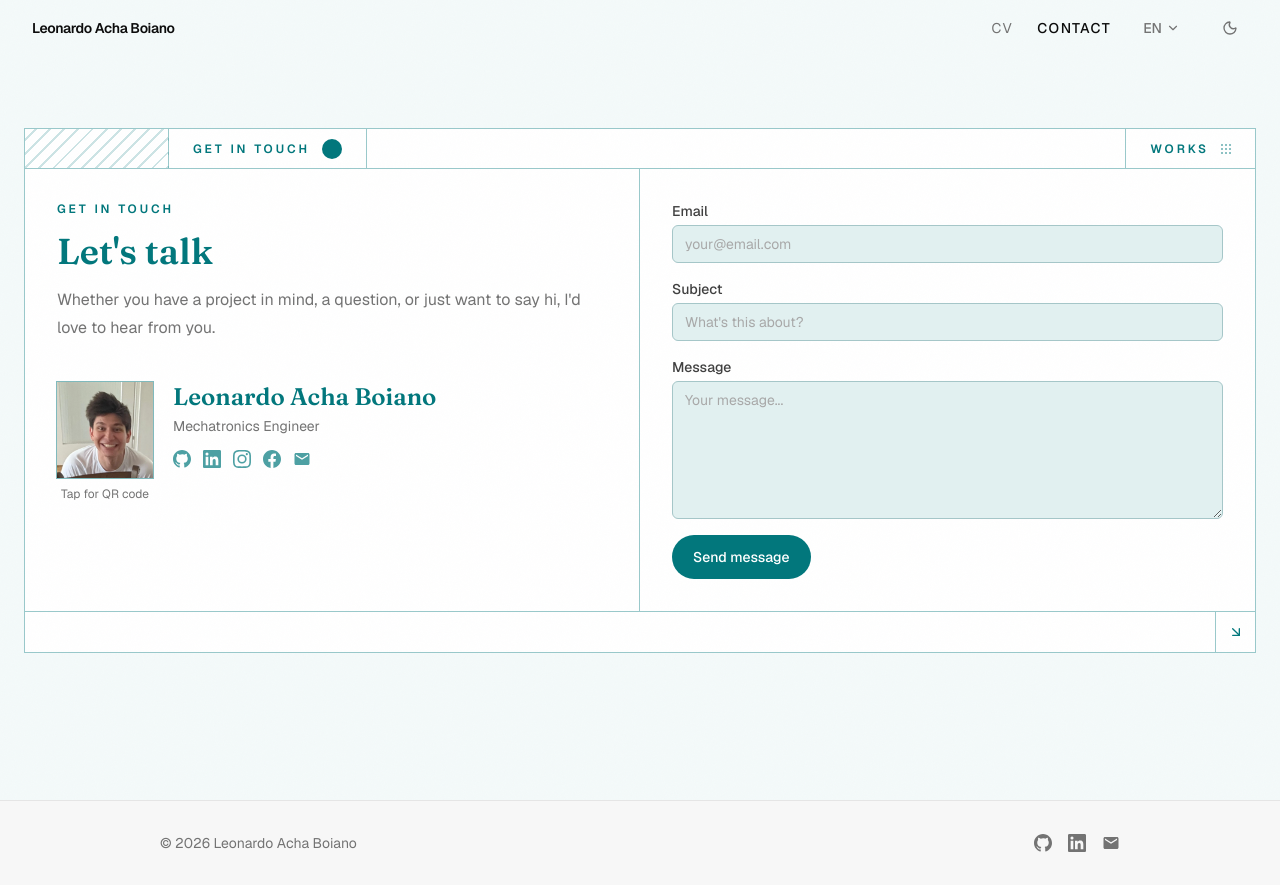
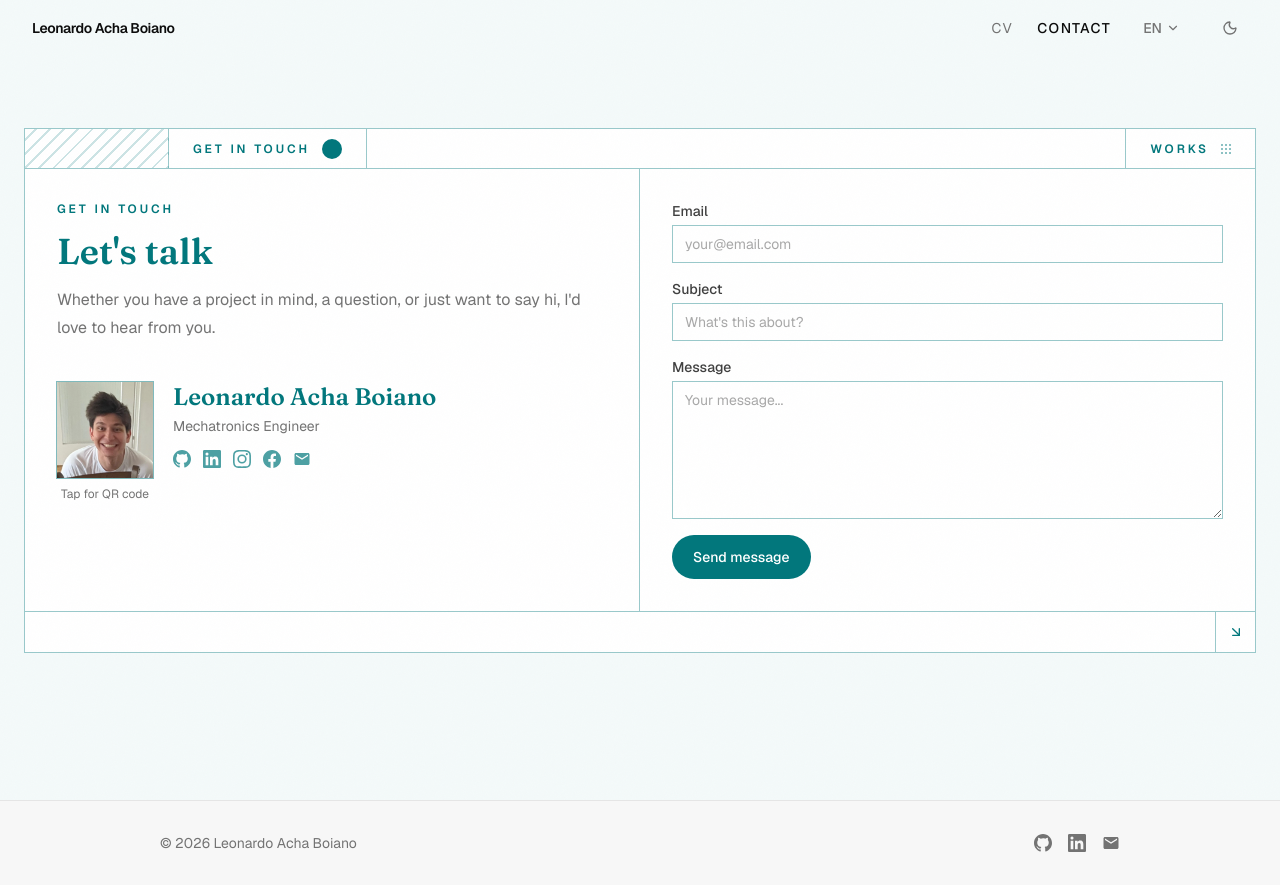
Before and after one commit to leonardoAB1/leonardoachaboiano.com, a Next.js app: page /en/contact in a window 1280 px wide. Built offline with nearby package versions, Linux system fonts and the light colour scheme.

Commit message:
style: square transparent form fields to match mockup

```diff
--- a/src/components/contact/ContactForm.tsx
+++ b/src/components/contact/ContactForm.tsx
@@ -16,18 +16,12 @@ interface FormValues {
 }
 
 const inputClasses = cn(
-  // Light mode: the page is a light, airy teal tint and the field sits just slightly
-  // deeper than it (a small mix toward the brand), so the field reads as a subtly
-  // darker element - the calm difference we want, not a heavy one. The teal-harmonized
-  // border frames the field so even this gentle fill stays legible instead of competing
-  // with a neutral gray line.
-  // Dark mode: the page is already dark, so the field lifts toward white instead, with
-  // a subtler teal-tinted border.
-  "w-full rounded-md border px-3 py-2",
-  "bg-[color-mix(in_srgb,var(--surface-brand),var(--color-brand)_8%)]",
-  "border-[color-mix(in_srgb,var(--border),var(--color-brand)_28%)]",
-  "dark:bg-[color-mix(in_srgb,var(--surface-brand),white_7%)]",
-  "dark:border-[color-mix(in_srgb,var(--border),var(--color-brand)_30%)]",
+  // Paper-style fields per the reference mockups: square corners and a thin
+  // teal rule with no fill, so the box's grain texture shows through and the
+  // field reads as drawn on the page rather than as a raised control. Dark
+  // mode lifts the rule slightly since teal at 40% recedes on near-black.
+  "w-full rounded-none border bg-transparent px-3 py-2",
+  "border-brand/40 dark:border-brand/50",
   "text-sm text-ink-1 placeholder:text-ink-4",
   "focus:outline-2 focus:outline-brand focus:outline-offset-0",
   "transition-colors duration-150",
```
